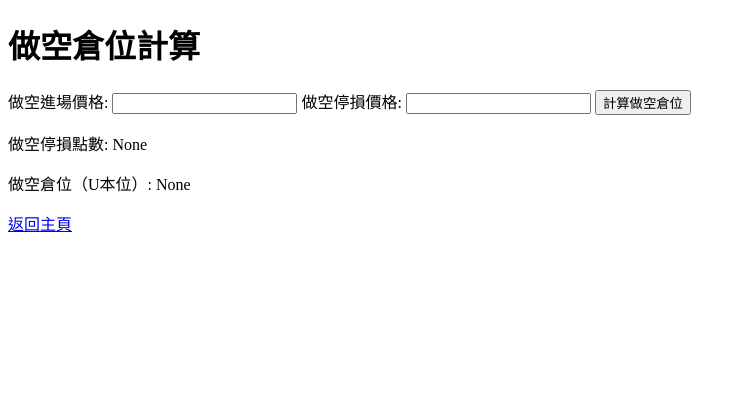
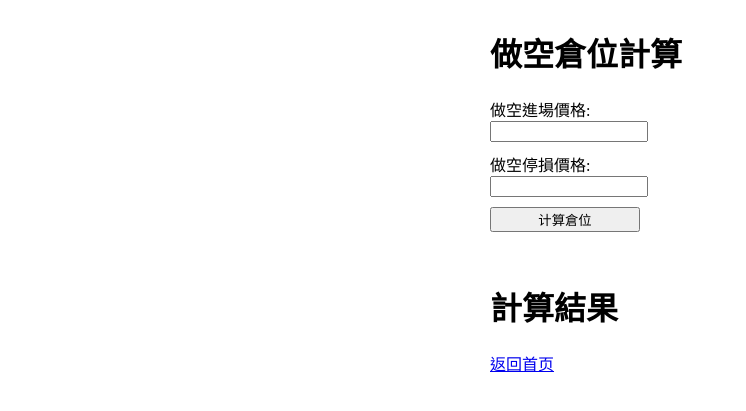
Before and after one commit to murmurcats/STOPLOSS, a Flask app: page /short_position in a window 1280 px wide. Shown: the top 411 px of the page, without its empty margins (0-746 px from the left). Run offline with Flask 3, Linux system fonts and the light colour scheme.

Commit message:
Update short_position.html

```diff
--- a/templates/short_position.html
+++ b/templates/short_position.html
@@ -3,26 +3,59 @@
 <head>
     <meta charset="UTF-8">
     <title>做空倉位計算</title>
-    <!-- 这里可以添加您的 CSS 或者引入外部样式表 -->
+    <style>
+        body {
+            display: flex;
+            justify-content: center;
+            align-items: center;
+            flex-direction: column;
+        }
+        .form-container, .results-container {
+            width: 300px;
+            margin-bottom: 20px;
+        }
+        .input-group {
+            margin-bottom: 10px;
+        }
+        .input-group label {
+            display: inline-block;
+            width: 140px;
+        }
+        .input-group input {
+            width: 150px;
+        }
+    </style>
 </head>
 <body>
+    <div class="form-container">
         <h1>做空倉位計算</h1>
-    <form method="post" action="/short_position">
+        <form method="post" action="{{ url_for('short_position') }}">
+            <div class="input-group">
                 <label for="short_entry_price">做空進場價格:</label>
-        <input type="number" id="short_entry_price" name="short_entry_price" required>
-
+                <input type="text" id="short_entry_price" name="short_entry_price" required>
+            </div>
+            <div class="input-group">
                 <label for="short_stop_loss_price">做空停損價格:</label>
-        <input type="number" id="short_stop_loss_price" name="short_stop_loss_price" required>
-
-        <input type="submit" value="計算做空倉位">
+                <input type="text" id="short_stop_loss_price" name="short_stop_loss_price" required>
+            </div>
+            <input type="hidden" name="total_capital" value="{{ request.args.get('total_capital') }}">
+            <input type="hidden" name="stop_loss_amount" value="{{ request.args.get('stop_loss_amount') }}">
+            <div class="input-group">
+                <input type="submit" value="计算倉位">
+            </div>
         </form>
-
+    </div>
+    <div class="results-container">
+        <h1>計算結果</h1>
         {% if error %}
             <p style="color: red;">{{ error }}</p>
         {% else %}
-        <p>做空停損點數: {{ short_stop_loss_points }}</p>
-        <p>做空倉位（U本位）: {{ short_position_size }}</p>
+            {% if short_stop_loss_points %}
+                <p>做空停損點數: {{ short_stop_loss_points | round(2) }}</p>
+                <p>做空倉位大小: {{ short_position_size | round(2) }} U本位</p>
             {% endif %}
-    <a href="/">返回主頁</a>
+        {% endif %}
+        <a href="{{ url_for('index') }}">返回首页</a>
+    </div>
 </body>
 </html>
```
Lines whose indentation alone changed are shown as unchanged.
